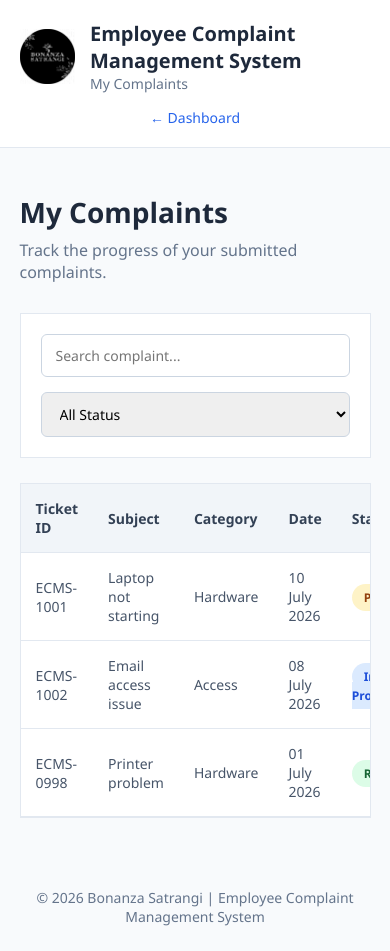
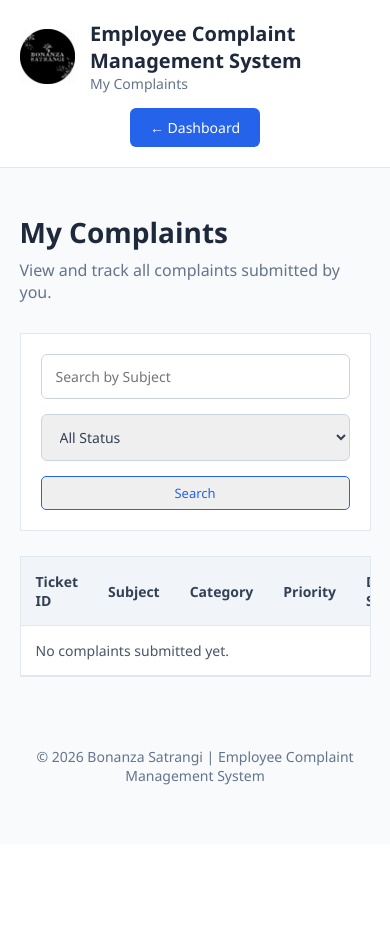
Before and after one commit to Realmaryambano/Employee-Complaint-Management-System, a Flask app: page /my-complaints in a window 390 px wide. After the commit the page ends 785 px from the top, so only its background shows below. Run offline with Flask 3, Linux system fonts and the light colour scheme.

Commit message:
Add My Complaints template and styles
Revamp my_complaints.html and add page-specific CSS. Updated template to use admin-page layout, replaced old CSS include with admin.css + mycomplaints.css, converted the filter bar into a GET form (search & status), and implemented a Jinja2 loop to render complaints with conditional status badges and remarks. Added footer and improved headings/links. Added templates/mycomplaint.css containing all styles for the My Complaints page (filter bar, table, status badges, responsive rules). Template expects variables: complaints, search, and status_filter.

```diff
--- a/templates/my_complaints.html
+++ b/templates/my_complaints.html
@@ -2,88 +2,95 @@
 <html lang="en">
 
 <head>
+
     <meta charset="UTF-8">
     <meta name="viewport" content="width=device-width, initial-scale=1.0">
+
     <title>ECMS | My Complaints</title>
+
     <link rel="preconnect" href="https://fonts.googleapis.com">
     <link rel="preconnect" href="https://fonts.gstatic.com" crossorigin>
+
     <link href="https://fonts.googleapis.com/css2?family=Inter:wght@300;400;500;600;700&display=swap" rel="stylesheet">
 
     <link rel="stylesheet" href="{{ url_for('static', filename='css/style.css') }}">
-
-
-    <link rel="stylesheet" href="{{ url_for('static', filename='css/complaints.css') }}">
+    <link rel="stylesheet" href="{{ url_for('static', filename='css/admin.css') }}">
+    <link rel="stylesheet" href="{{ url_for('static', filename='css/mycomplaints.css') }}">
 
 </head>
+
 <body>
-
 
     <!-- HEADER -->
 
     <header class="top-header">
+
         <div class="brand">
+
             <img src="{{ url_for('static', filename='images/company_logo.png') }}">
+
             <div>
 
-                <h2>
-                    Employee Complaint Management System
-                </h2>
+                <h2>Employee Complaint Management System</h2>
 
-                <p>
-                    My Complaints
-                </p>
+                <p>My Complaints</p>
 
             </div>
 
         </div>
-        <a href="{{ url_for('employee_dashboard') }}" class="back-link">
+
+        <a href="{{ url_for('employee_dashboard') }}" class="logout-btn">
+
             ← Dashboard
+
         </a>
 
+    </header>
 
-    </header>
+
+
     <!-- MAIN -->
 
-    <main class="complaints-page">
+    <main class="admin-page">
+
         <div class="page-heading">
 
-            <h1>
-                My Complaints
-            </h1>
+            <h1>My Complaints</h1>
+
+            <p>
+                View and track all complaints submitted by you.
+            </p>
+
+        </div>
 
 
-            <p>
-                Track the progress of your submitted complaints.
-            </p>
 
 
-        </div>
-        <!-- SEARCH AREA -->
+
+        <form class="filter-box" method="GET" action="{{ url_for('my_complaints') }}">
 
 
-        <div class="filter-box">
-
-            <input type="text" placeholder="Search complaint...">
+            <input type="text" name="search" placeholder="Search by Subject" value="{{ search or '' }}">
 
 
-            <select>
+            <select name="status">
 
-                <option>
+                <option value="">
                     All Status
                 </option>
 
 
-                <option>
+                <option value="Pending" {% if status_filter=="Pending" %}selected{% endif %}>
                     Pending
                 </option>
 
 
-                <option>
+                <option value="In Progress" {% if status_filter=="In Progress" %}selected{% endif %}>
                     In Progress
                 </option>
 
 
-                <option>
+                <option value="Resolved" {% if status_filter=="Resolved" %}selected{% endif %}>
                     Resolved
                 </option>
 
@@ -91,191 +98,150 @@
             </select>
 
 
-        </div>
+            <button type="submit" class="view-btn">
+                Search
+            </button>
 
+
+        </form>
         <!-- TABLE -->
-
 
         <div class="table-container">
 
-
             <table>
-
 
                 <thead>
 
-
                     <tr>
 
-                        <th>
-                            Ticket ID
-                        </th>
-
-
-                        <th>
-                            Subject
-                        </th>
-
-
-                        <th>
-                            Category
-                        </th>
-
-
-                        <th>
-                            Date
-                        </th>
-
-
-                        <th>
-                            Status
-                        </th>
-
-
-                        <th>
-                            Remarks
-                        </th>
-
+                        <th>Ticket ID</th>
+                        <th>Subject</th>
+                        <th>Category</th>
+                        <th>Priority</th>
+                        <th>Date Submitted</th>
+                        <th>Status</th>
+                        <th>Remarks</th>
 
                     </tr>
-
 
                 </thead>
 
                 <tbody>
 
+                    {% if complaints %}
 
+                    {% for complaint in complaints %}
 
                     <tr>
 
+                        <td>
 
-                        <td>
-                            ECMS-1001
+                            ECMS-{{ complaint[0] }}
+
                         </td>
-
-
-                        <td>
-                            Laptop not starting
-                        </td>
-
-
-                        <td>
-                            Hardware
-                        </td>
-
-
-                        <td>
-                            10 July 2026
-                        </td>
-
 
                         <td>
 
-                            <span class="status pending">
-                                Pending
-                            </span>
+                            {{ complaint[1] }}
 
                         </td>
 
+                        <td>
+
+                            {{ complaint[2] }}
+
+                        </td>
 
                         <td>
-                            Waiting for IT review
+
+                            {{ complaint[3] }}
+
                         </td>
 
+                        <td>
+
+                            {{ complaint[4] }}
+
+                        </td>
+
+                        <td>
+                            {% if complaint[5] == "Pending" %}
+
+                            <span class="status pending">
+
+                                Pending
+
+                            </span>
+
+                            {% elif complaint[5] == "In Progress" %}
+
+                            <span class="status progress">
+
+                                In Progress
+
+                            </span>
+
+                            {% else %}
+
+                            <span class="status resolved">
+
+                                Resolved
+
+                            </span>
+
+                            {% endif %}
+
+                        </td>
+
+                        <td>
+
+                            {% if complaint[6] %}
+
+                            {{ complaint[6] }}
+
+                            {% else %}
+
+                            <span style="color:#94A3B8;">
+                                No remarks yet
+                            </span>
+
+                            {% endif %}
+
+                        </td>
 
                     </tr>
 
+                    {% endfor %}
+
+                    {% else %}
+
                     <tr>
 
+                        <td colspan="7" class="no-data">
 
-                        <td>
-                            ECMS-1002
-                        </td>
-
-
-                        <td>
-                            Email access issue
-                        </td>
-
-
-                        <td>
-                            Access
-                        </td>
-
-
-                        <td>
-                            08 July 2026
-                        </td>
-
-
-                        <td>
-
-                            <span class="status progress">
-                                In Progress
-                            </span>
+                            No complaints submitted yet.
 
                         </td>
 
+                    </tr>
 
-                        <td>
-                            Assigned to IT Team
-                        </td>
+                    {% endif %}
 
-
-                    </tr>
-                    <tr>
-
-
-                        <td>
-                            ECMS-0998
-                        </td>
-
-
-                        <td>
-                            Printer problem
-                        </td>
-
-
-                        <td>
-                            Hardware
-                        </td>
-
-
-                        <td>
-                            01 July 2026
-                        </td>
-
-
-                        <td>
-
-                            <span class="status resolved">
-                                Resolved
-                            </span>
-
-
-                        </td>
-
-
-                        <td>
-                            Printer driver updated
-                        </td>
-
-
-                    </tr>
                 </tbody>
-
 
             </table>
 
-
         </div>
     </main>
+
+    <!-- FOOTER -->
 
     <footer>
 
         © 2026 Bonanza Satrangi | Employee Complaint Management System
 
     </footer>
+
 </body>
 
 </html>
```
Also changed, not shown: templates/mycomplaint.css (added, +264 -0 lines).
